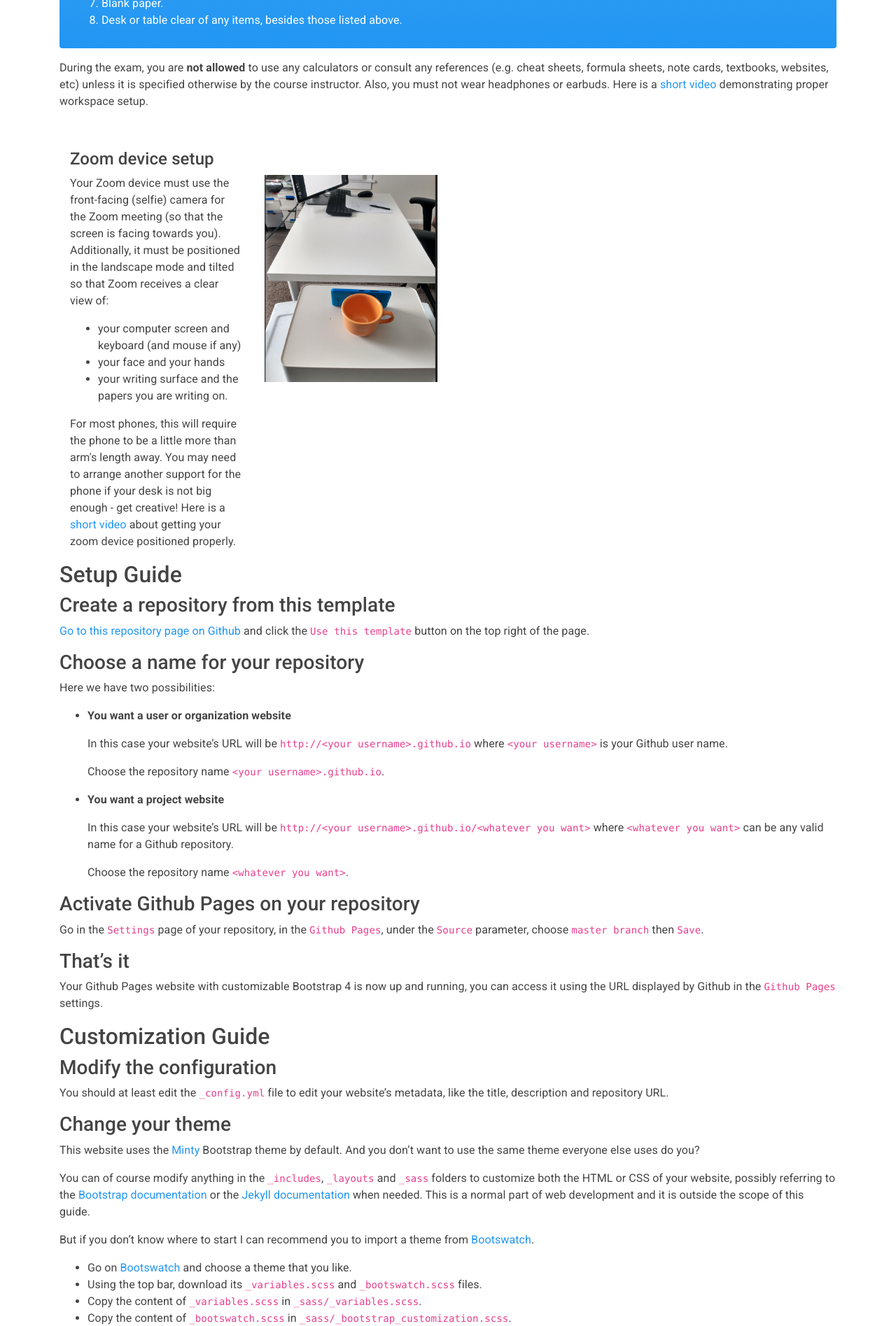
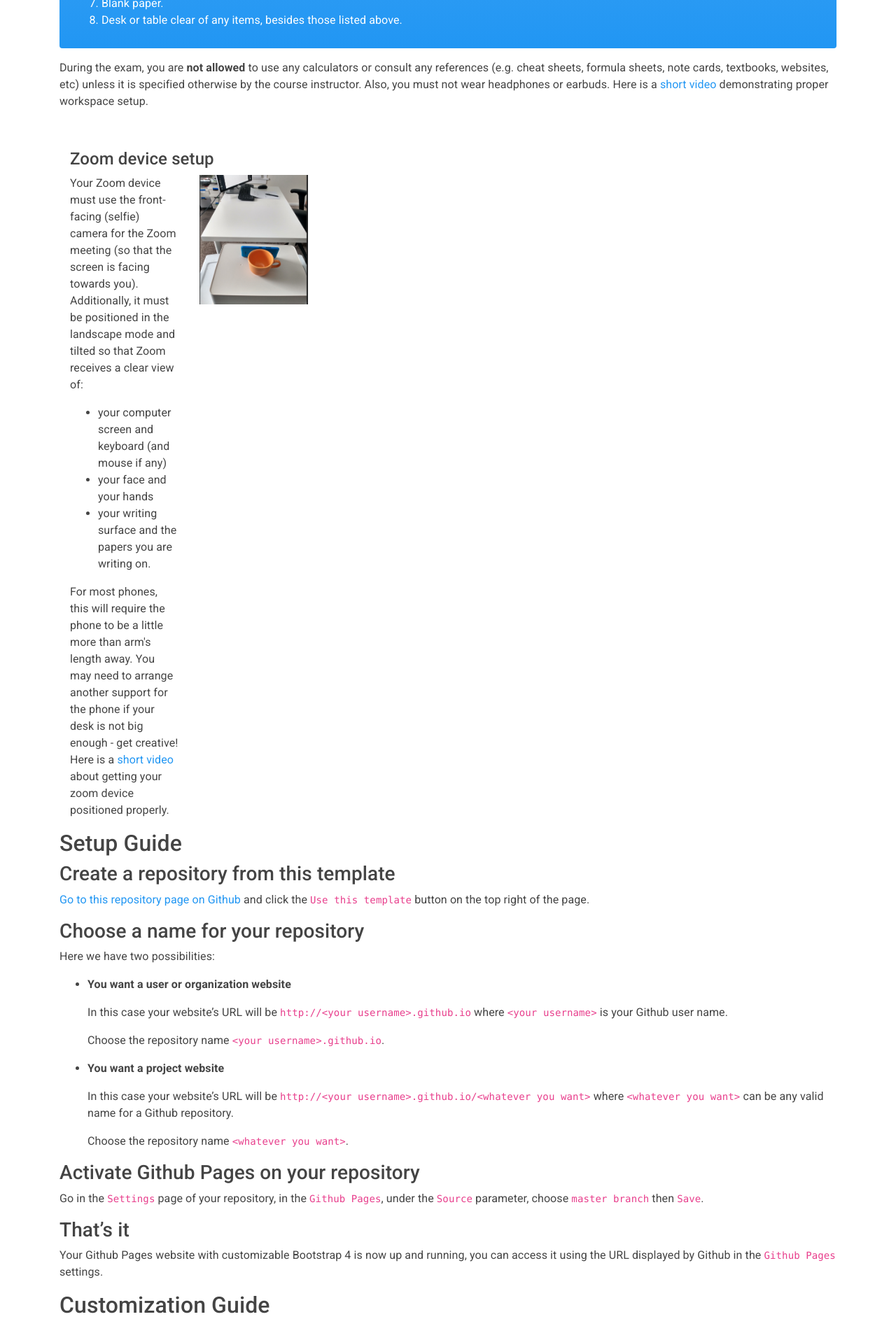
Before and after one commit to ub-math/exam_guides, a Jekyll site: the page built from docs/index.md, in a window 1280 px wide. Shown: the part 1902-3797 px from the top of the page at 70% size. Built offline with Jekyll 4.4.1, drawn with Linux system fonts in a browser that asks for light colours.

Commit message:
Update index.md

```diff
--- a/docs/index.md
+++ b/docs/index.md
@@ -112,7 +112,7 @@ demonstrating proper workspace setup.
 <div class="container">
     <h4>Zoom device setup</h4>
     <div class="row">
-        <div class="col-md-3">
+        <div class="col-2">
             <p>Your Zoom device must use the front-facing (selfie) camera for the Zoom meeting (so that the screen is facing towards you).
             Additionally, it must be positioned in the landscape mode and tilted so that Zoom receives a clear view of:
 
@@ -127,7 +127,7 @@ demonstrating proper workspace setup.
             Here is a <a href="https://ub.hosted.panopto.com/Panopto/Pages/Viewer.aspx?id=2e9ae623-b962-4c9a-a2cb-ac5b0149db4c"  target="_blank">short video</a>
             about getting your zoom device positioned properly.</p>
       </div>
-      <div class="col-md-3">
+      <div class="col-2">
         <img style='width:400px;' src="./assets/images/phone_setup.png" />
       </div>
     </div>
```
